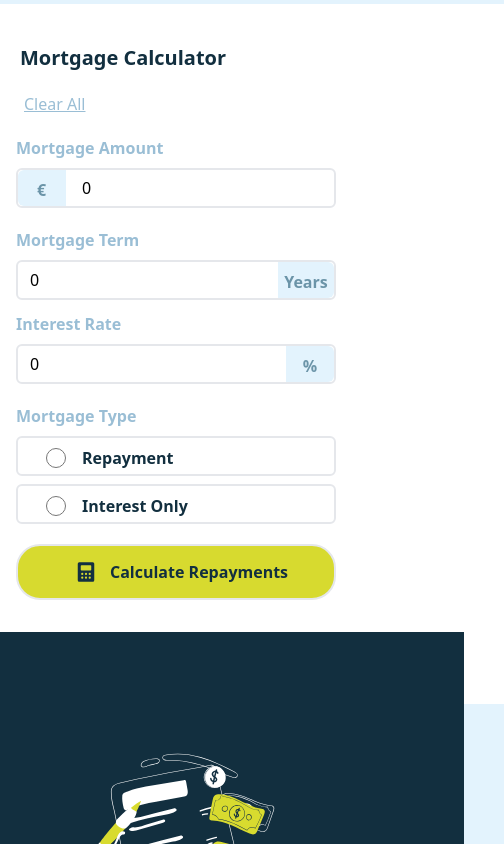
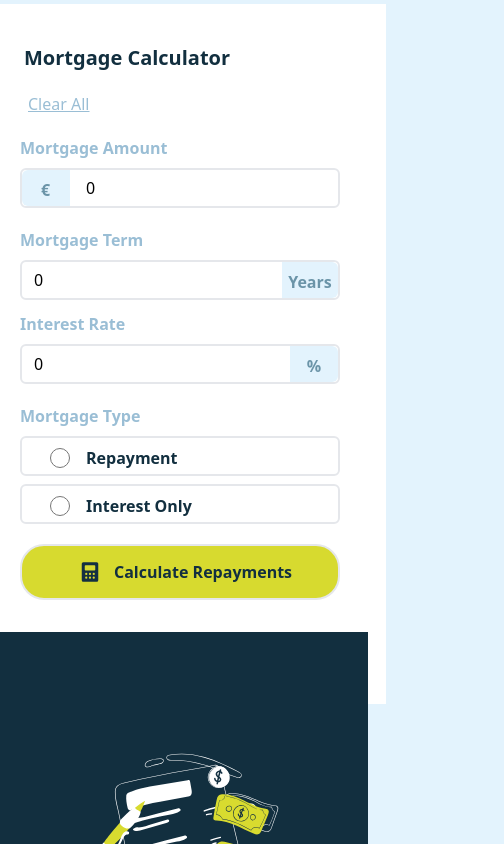
Before and after one commit to Joshua65676/mortgage-repayment-calculator-main, a React (Vite) app: page / in a window 390 px wide. Shown: the top 844 px of the page, 504 px wide, since content can reach past the window. Built offline with nearby package versions, Linux system fonts and the light colour scheme.

Commit message:
first commit

```diff
--- a/src/conpomnent/emptyDesign.tsx
+++ b/src/conpomnent/emptyDesign.tsx
@@ -4,7 +4,7 @@ const EmptyDesign = () => {
 
   return (
     <div className="flex">
-      <div className="bg-White md:w-5/12 sm:-ml-10 md:mt-10 md:h-max md:rounded-3xl md:ml-52 -mt-7 sm:h-[700px] sm:w-max">
+      <div className="bg-White md:w-5/12 sm:-ml-9 md:mt-10 md:h-max md:rounded-3xl md:ml-52 -mt-7 sm:h-[700px] sm:w-[390px]">
         <div className=" p-10 -mb-1 sm:-ml-3 md:ml-0">
             <h1 className="text-xl font-bold text-Slate-900">Mortgage Calculator</h1>
         </div>
--- a/src/conpomnent/form.tsx
+++ b/src/conpomnent/form.tsx
@@ -159,7 +159,7 @@ const Form: React.FC = () => {
 
     </div>
        {/* the results */}
-      <div className="w-[500px] md:ml-5 md:-mt-[108px] h-[520px] md:rounded-r-3xl md:rounded-bl-[70px] bg-Slate-900 -ml-3 mt-8 ">
+      <div className="md:w-[500px] sm:w-[400px] md:ml-5 md:-mt-[108px] h-[520px] md:rounded-r-3xl md:rounded-bl-[70px] bg-Slate-900 -ml-3 mt-8 ">
         {showFormSide ? null :
         <div className="p-1">
           <FormSide />
```
